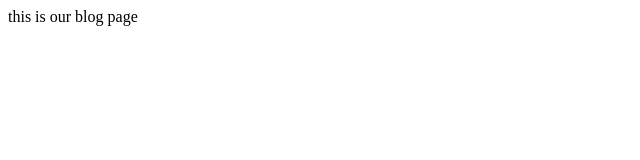
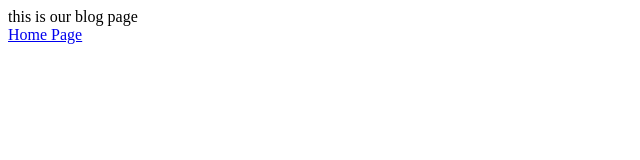
Before and after one commit to js-tut/gatsby-tutorial-second, a Gatsby site: page /blog in a window 1280 px wide. Shown: the full height of the page, 0-640 px from the left. Built offline with nearby package versions, Linux system fonts and the light colour scheme; Gatsby itself is replaced by a stand-in of ours.

Commit message:
4-link-component

```diff
--- a/src/pages/blog.js
+++ b/src/pages/blog.js
@@ -1,7 +1,14 @@
 import React, { Component } from 'react'
-
+import { Link } from 'gatsby'
 export default class blog extends Component {
   render() {
-    return <div>this is our blog page</div>
+    return (
+      <div>
+        this is our blog page
+        <div>
+          <Link to="/">Home Page</Link>
+        </div>
+      </div>
+    )
   }
 }
```
Also changed, not shown: src/pages/index.js (+8 -1 lines).
